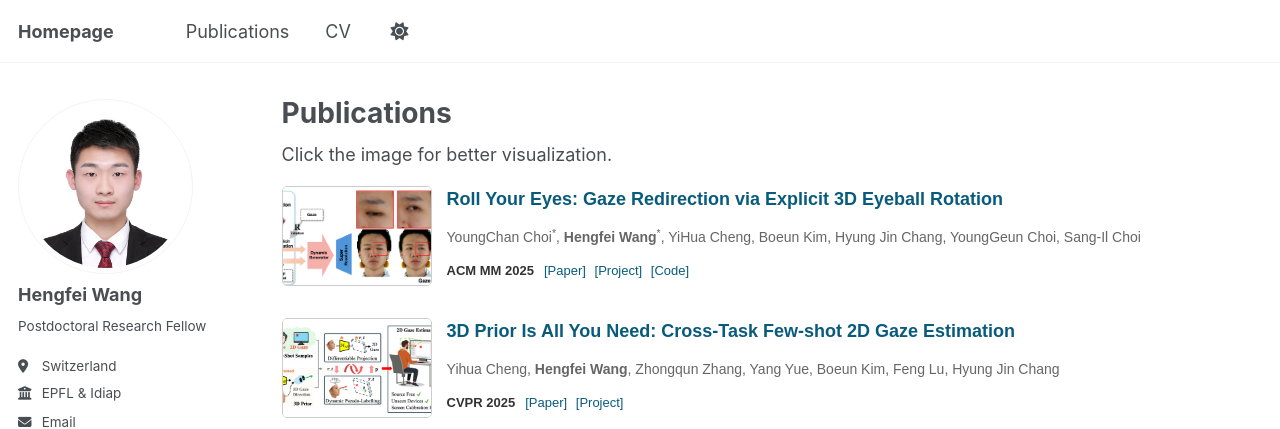
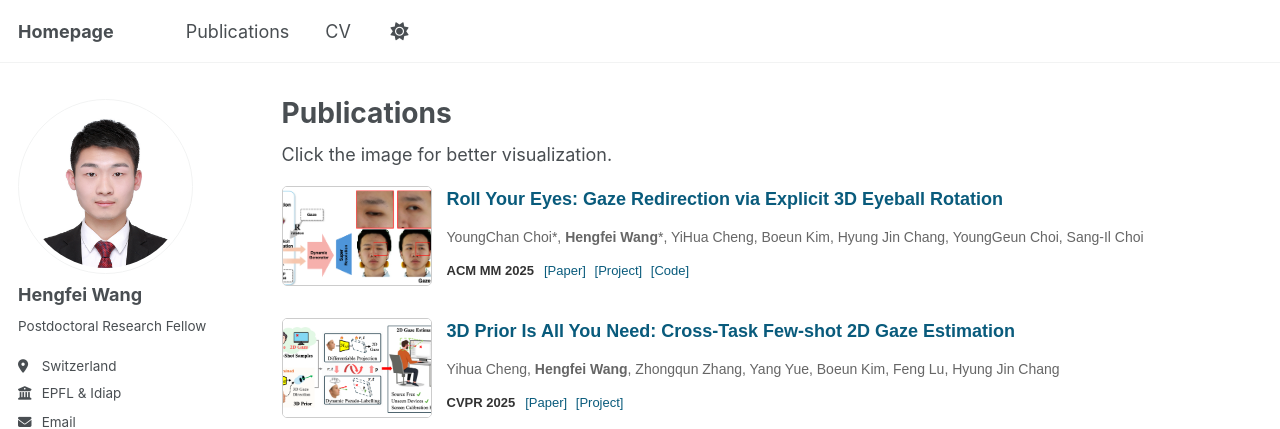
Before and after one commit to hengfei-wang/hengfei-wang.github.io, a Jekyll site: the page built from _pages/publications.html, in a window 1280 px wide and 900 px high. Shown: the top 429 px of the window. Built offline with Jekyll 4.4.1, drawn with Linux system fonts in a browser that asks for light colours; some web fonts are replaced.

Commit message:
Update publications.html

```diff
--- a/_pages/publications.html
+++ b/_pages/publications.html
@@ -151,7 +151,8 @@ Click the image for better visualization.
                     Roll Your Eyes: Gaze Redirection via Explicit 3D Eyeball Rotation
                 </a>
             </p>
-            <p class="paper-authors">YoungChan Choi<sup>*</sup>, <b>Hengfei Wang</b><sup>*</sup>, YiHua Cheng, Boeun Kim, Hyung Jin Chang, YoungGeun Choi, Sang-Il Choi</p>
+            <!-- <p class="paper-authors">YoungChan Choi<sup>*</sup>, <b>Hengfei Wang</b><sup>*</sup>, YiHua Cheng, Boeun Kim, Hyung Jin Chang, YoungGeun Choi, Sang-Il Choi</p> -->
+            <p class="paper-authors">YoungChan Choi*, <b>Hengfei Wang</b>*, YiHua Cheng, Boeun Kim, Hyung Jin Chang, YoungGeun Choi, Sang-Il Choi</p>
             <p class="paper-meta">
                 <span class="paper-conf">ACM MM 2025</span>
                 <span class="paper-links">
```
